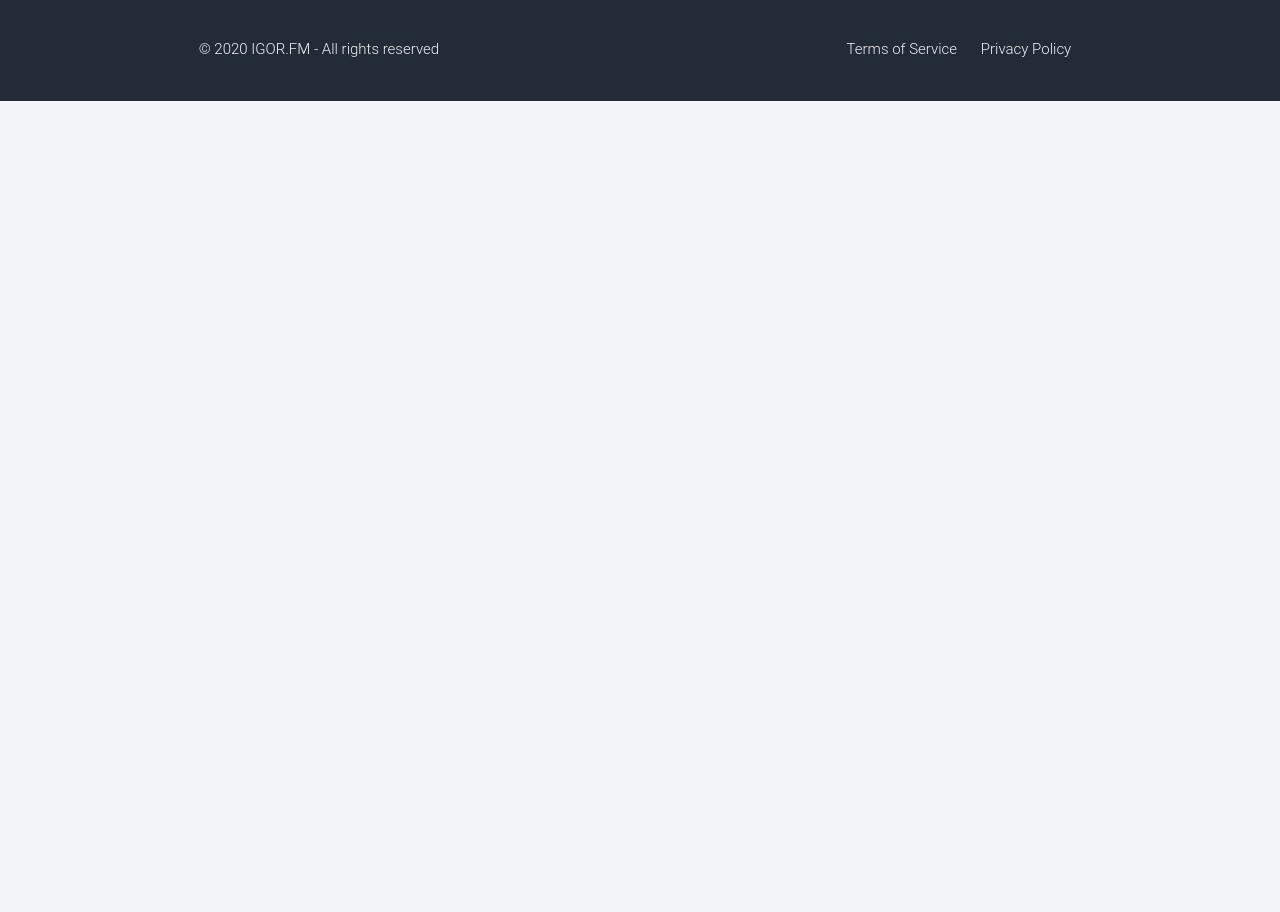
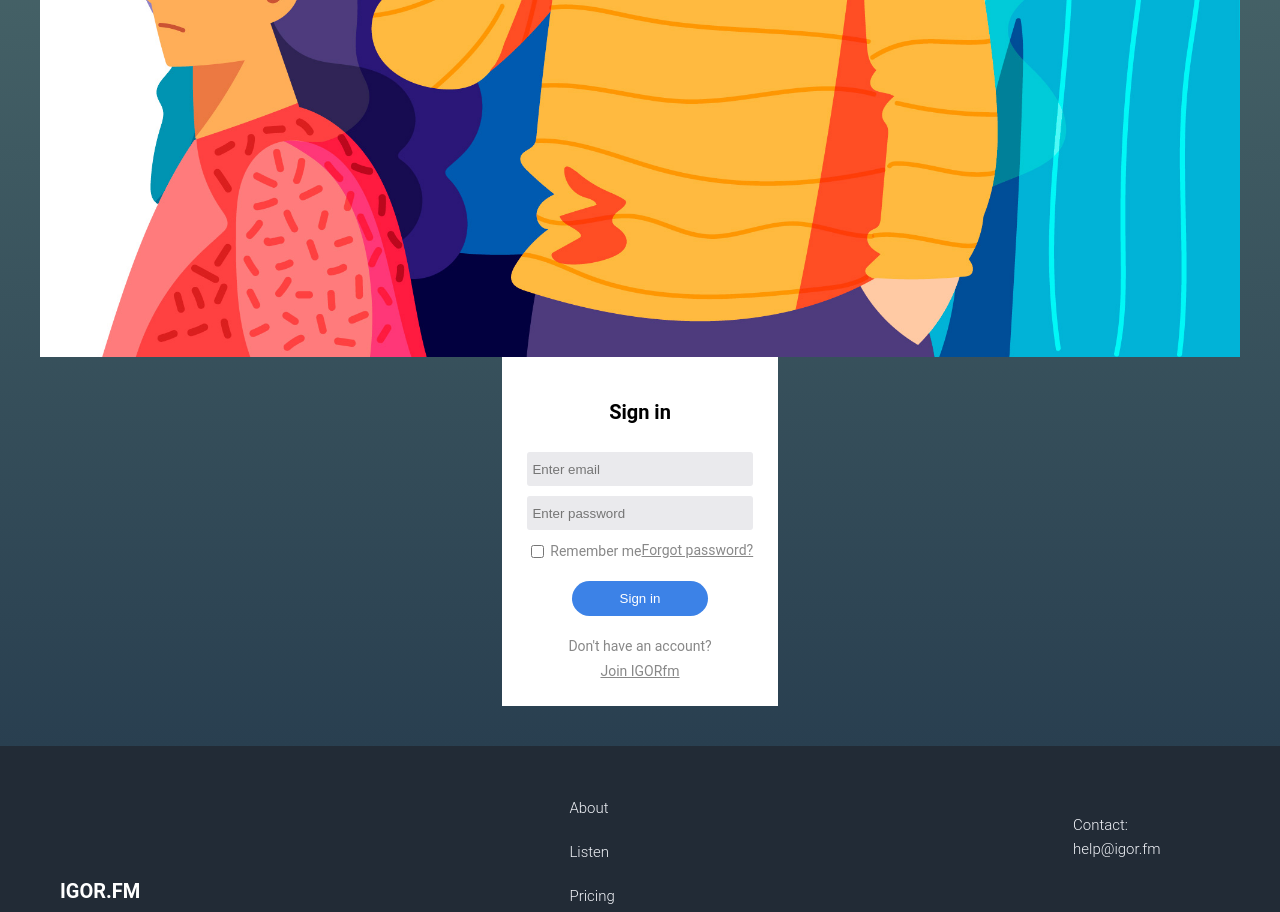
Before and after one commit to igor022/LoginForm, a plain HTML site: page index.html in a window 1280 px wide. Shown: the part 923-1835 px from the top of the page. Before the commit the page ends 1024 px from the top, so only its background shows below. Drawn offline with Linux system fonts and the light colour scheme.

Commit message:
sign in form

```diff
--- a/index.html
+++ b/index.html
@@ -19,7 +19,24 @@
             </div>
         </header>
         <div class="container">
-
+            <div class="content">
+                <img src="img/3317476.jpg" alt="login graphics">
+                <form action="#" method="post">
+                    <h3 class="form-header">Sign in</h3>
+                    <input class="input-block" type="email" name="email" autocomplete="off" placeholder="Enter email">
+                    <input class="input-block" type="password" name="password" autocomplete="off"  placeholder="Enter password">
+                    <div class="rememberme">
+                        <div>
+                            <input type="checkbox" name="rememberme">
+                            <label for="rememberme">Remember me</label>
+                        </div>
+                        <a href="#">Forgot password?</a>
+                    </div>
+                    <button>Sign in</button>
+                    <p>Don't have an account?</p>
+                    <a href="#">Join IGORfm</a>
+                </form>
+            </div>
         </div>
         <footer>
             <div class="footer-content">
@@ -53,8 +70,10 @@
                     <div class="terms">
                         <a href="#">Terms of Service</a>
                         <a href="#">Privacy Policy</a>
+
                     </div>
                 </div>
+                <a class="copyright" href="https://www.freepik.com/vectors/business">Business vector created by pikisuperstar - www.freepik.com</a></a>
             </div>
         </footer>
     </body>
--- a/main.css
+++ b/main.css
@@ -40,22 +40,104 @@ header a:hover {
 }
 
 .container {
-    margin-top: 60px;
-    height: 600px;
+    margin-top: 40px;
     background: linear-gradient(#648880, #293f50);
+}
+
+.content {
+    max-width: 100%;
+    padding: 40px;
+    display: flex;
+    justify-content: space-around;
+    flex-wrap: wrap;
+}
+
+.content img {
+    display: block;
+    width: 100%;
+}
+
+form {
+    max-width: 300px;
+    background-color: white;
+    color: #888888;
+    padding: 25px;
+    text-align: center;
+}
+
+h3 {
+    color: black;
+    font-size: 20px;
+    margin-bottom: 30px;
+}
+
+.input-block {
+    display: block;
+    background-color: #EAEAED;
+    width: 95%;
+    margin: 0 0 10px 0;
+    padding: 0 2.5%;
+    border: 0px;
+    border-radius: 3px;
+    height: 34px;
+}
+
+[type="checkbox"]
+{
+    vertical-align: middle;
+}
+
+label {
+    vertical-align: middle;
+}
+
+.rememberme {
+    display: flex;
+    justify-content: space-between;
+}
+
+button {
+    background-color:  #3C82E7;
+    color: white;
+    display: block;
+    width: 60%;
+    height: 35px;
+    border: 0;
+    border-radius: 20px;
+    margin-top: 20px;
+    margin-bottom: 20px;
+    margin-left: auto;
+    margin-right: auto;
+}
+
+form p {
+    margin-bottom: 5px;
+}
+
+form a {
+    color: #888888;
+    text-decoration: underline;
 }
 
 /* Footer */
 
 footer {
-    padding-top: 40px;
-    padding-bottom: 40px;
+
     background-color: #222B36;
     color: #F2F4F9;
     font-weight: 300;
     font-size: 15px;
     line-height: 24px;
 }
+
+.logo h3 {
+    color: white;
+}
+
+.footer-content {
+    padding: 40px 60px;
+}
+
 
 a {
     color: #F2F4F9;
@@ -69,7 +151,7 @@ a:hover {
 
 .top-footer {
     display: flex;
-    justify-content: space-around;
+    justify-content: space-between;
     margin-bottom: 40px;
 }
 
@@ -108,7 +190,7 @@ a:hover {
 
 .bottom-footer {
     display: flex;
-    justify-content: space-around;
+    justify-content: space-between;
     text-align: center;
 }
 
```
Also changed, not shown: img/3081629.jpg (added), img/3317476.jpg (added).
